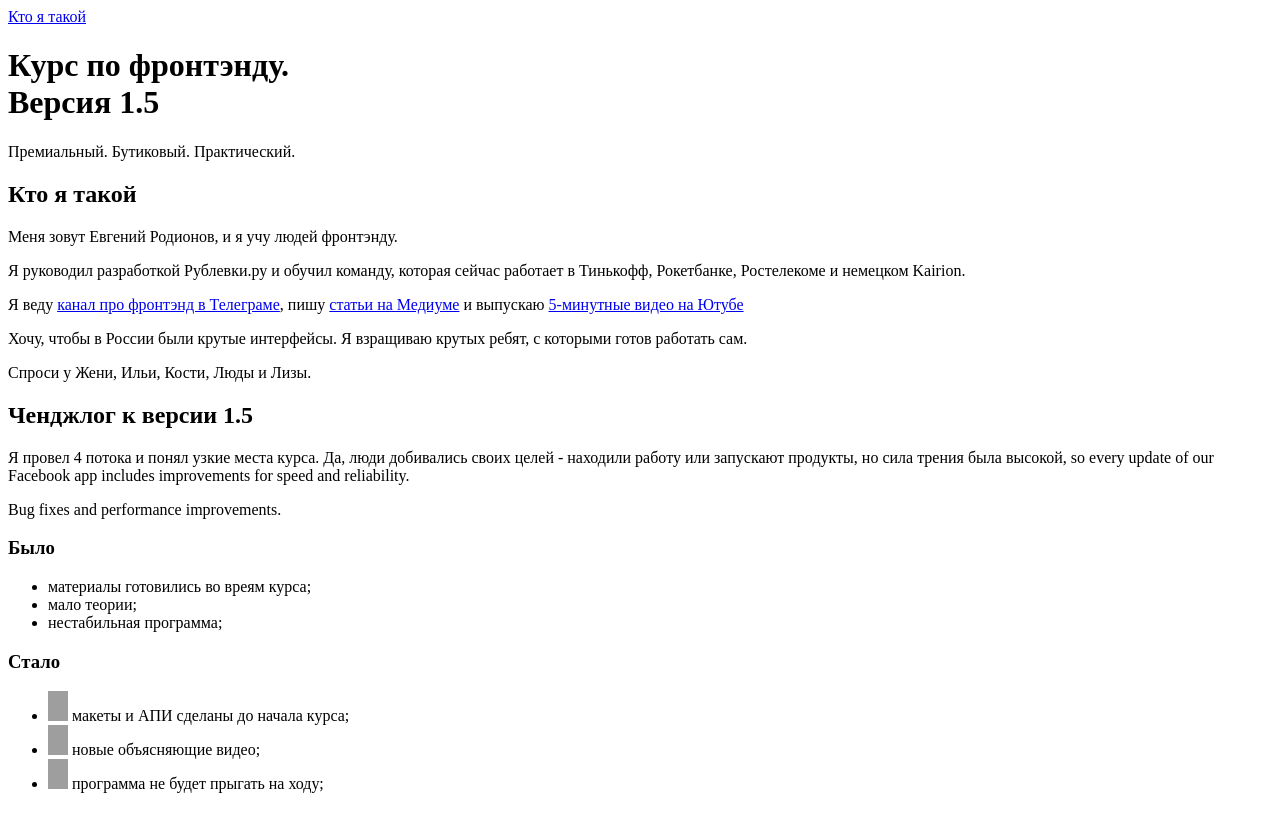
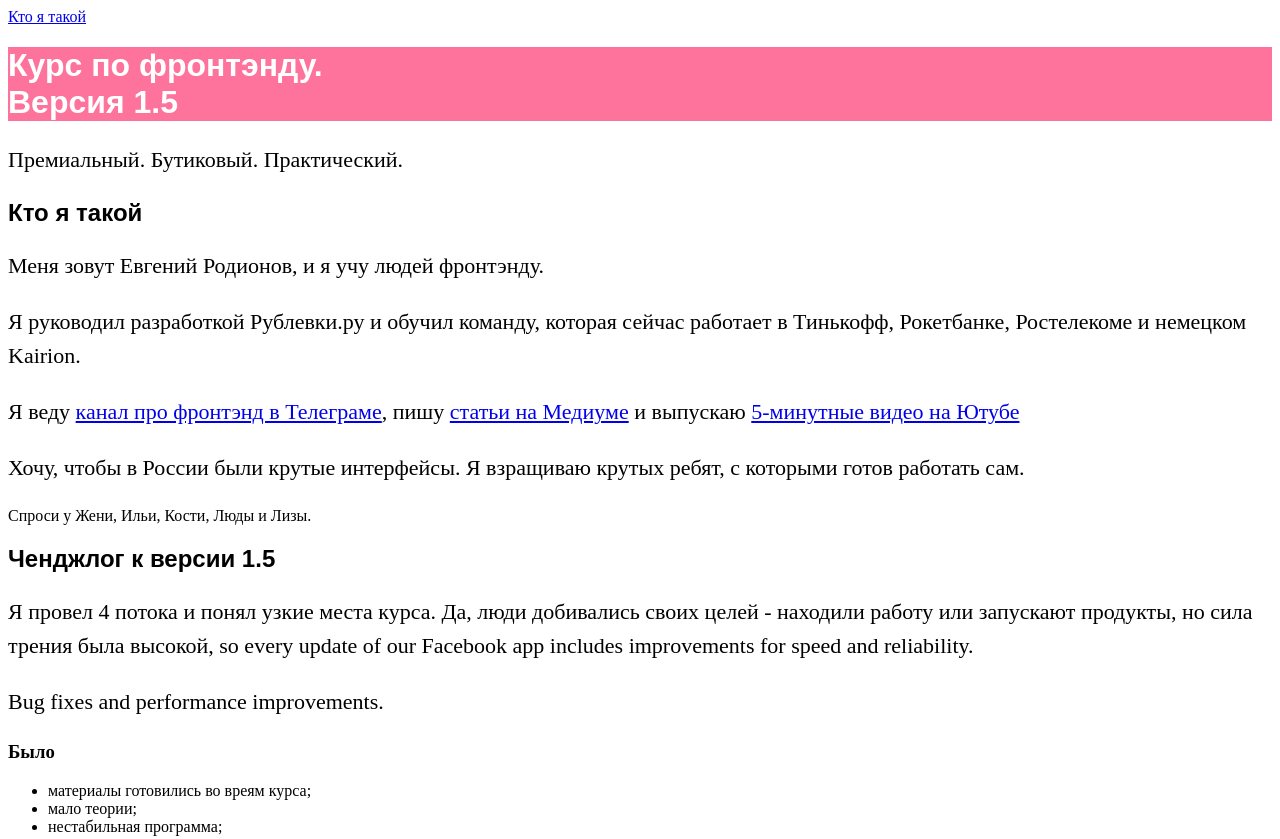
Before and after one commit to anilevshina/verstka, a plain HTML site: page task_1.html in a window 1280 px wide. Shown: the top 839 px of the page. Before the commit the page ends 809 px from the top, so only its background shows below. Drawn offline with Linux system fonts and the light colour scheme; grey boxes are pictures that could not be loaded.

Commit message:
style changes

```diff
--- a/task_1.html
+++ b/task_1.html
@@ -7,13 +7,31 @@
          <nav> <a href="https://erodionov.ru/">Кто я такой</a>
          </nav>
          <header>
+             <style>
+             h1 { background-color: #FD739C;
+             }
+             h1 {color: white;
+             }
+             h1 {font-family: Arial;
+             }
+             </style>
           <h1>Курс по фронтэнду.
         <br> Версия 1.5</h1>
+
          </header>
         <p>Премиальный. Бутиковый. Практический.</p>
         <main>
         <section>
+           <style>
+           h2 { font-family: Arial;
+           }
+           p {font-size: 22px;
 
+           }
+           p {line-height: 34px;
+
+           }
+           </style>
             <h2>Кто я такой</h2>
             <p>Меня зовут Евгений Родионов, и я учу людей фронтэнду.</p>
             <p>Я руководил разработкой Рублевки.ру и обучил команду, которая сейчас работает в Тинькофф, Рокетбанке, Ростелекоме и немецком Kairion. </p>
@@ -24,6 +42,10 @@
                   <aside>Спроси у Жени, Ильи, Кости, Люды и Лизы.</aside>
         </section>
         <section>
+            <style>
+                h2 { font-family: Arial;
+                }
+            </style>
                 <h2>Ченджлог к версии 1.5</h2>
                 <p>Я провел 4 потока и понял узкие места курса. Да, люди добивались своих целей - находили работу или запускают продукты,
                     но сила трения была высокой, so every update of our Facebook app includes improvements for speed and reliability. </p>
```
